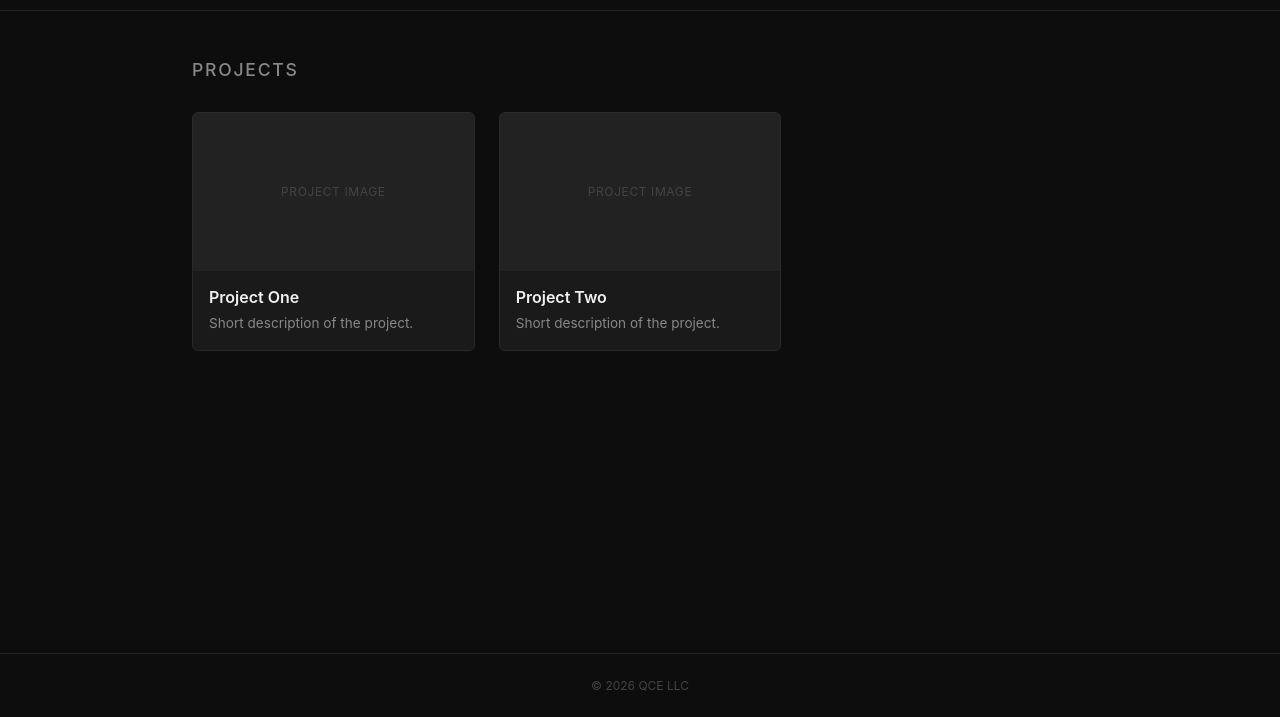
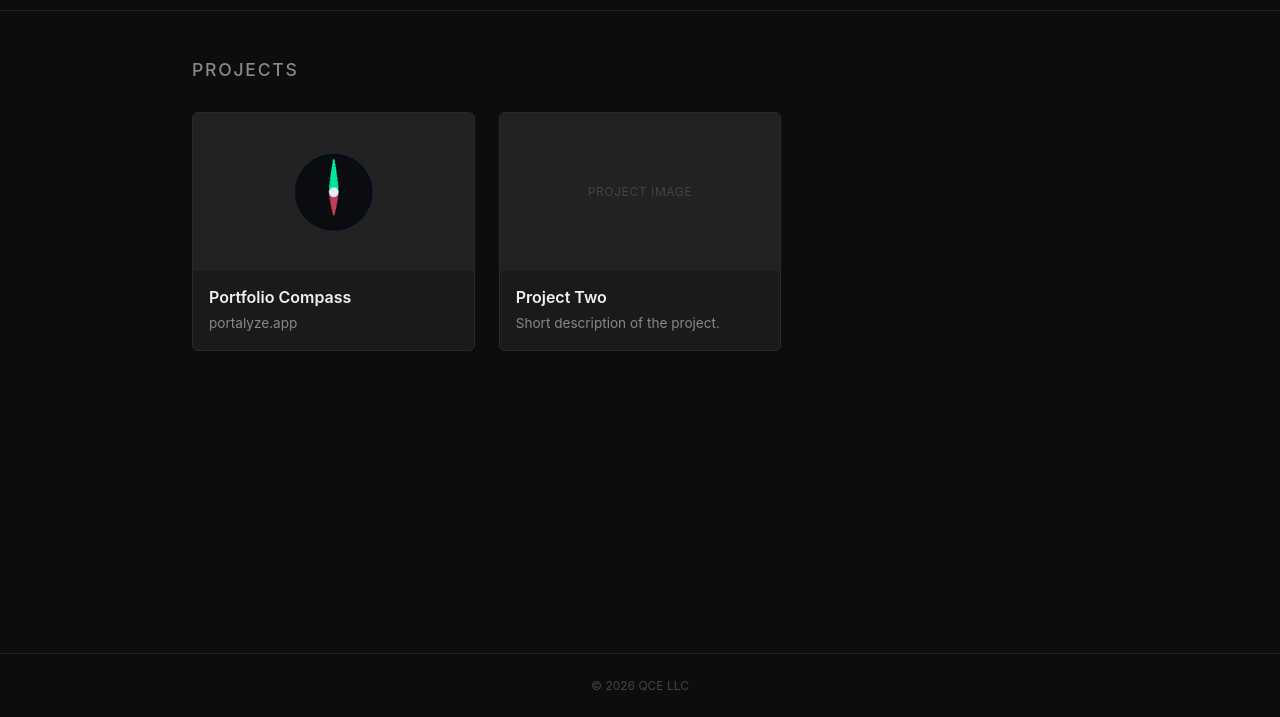
Before and after one commit to sackofdump/qce-llc, a plain HTML site: page index.html in a window 1280 px wide. Shown: the part 83-800 px from the top of the page. Drawn offline with Linux system fonts and the light colour scheme.

Commit message:
Add Portfolio Compass project card

```diff
--- a/index.html
+++ b/index.html
@@ -76,12 +76,13 @@
       font-size: 0.75rem;
       color: #444;
       letter-spacing: 0.05em;
+      overflow: hidden;
     }
 
     .card-thumb img {
-      width: 100%;
-      height: 100%;
-      object-fit: cover;
+      max-width: 60%;
+      max-height: 60%;
+      object-fit: contain;
       display: block;
     }
 
@@ -120,14 +121,13 @@
     <h2>Projects</h2>
     <div class="projects">
 
-      <a class="card" href="#">
+      <a class="card" href="https://portalyze.app" target="_blank" rel="noopener">
         <div class="card-thumb">
-          <!-- Replace src with your image, or swap the div for an <img> -->
-          PROJECT IMAGE
+          <img src="portfolio-compass.png" alt="Portfolio Compass" />
         </div>
         <div class="card-body">
-          <h3>Project One</h3>
-          <p>Short description of the project.</p>
+          <h3>Portfolio Compass</h3>
+          <p>portalyze.app</p>
         </div>
       </a>
 
```
Also changed, not shown: portfolio-compass.png (added).
